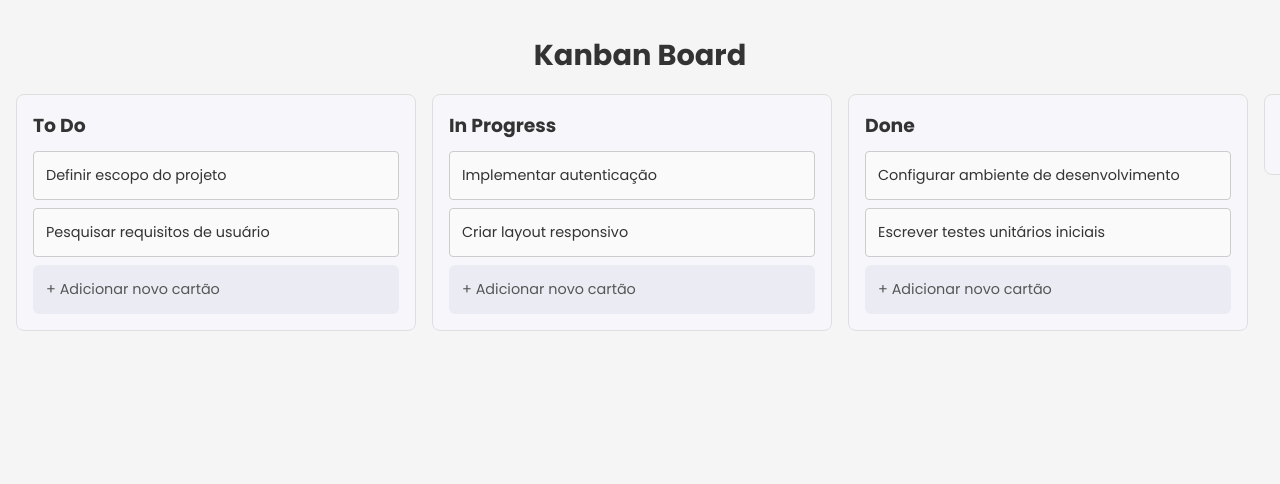
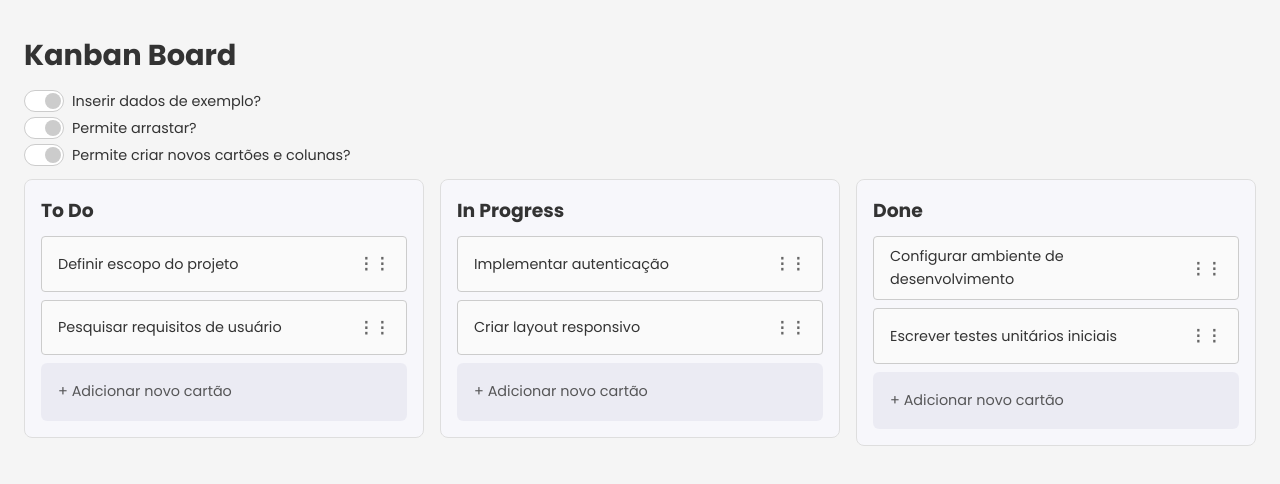
Before and after one commit to lucaspanizio/kanban, a React (Vite) app: page / in a window 1280 px wide. Shown: the top 484 px of the page. Built offline with nearby package versions, Linux system fonts and the light colour scheme.

Commit message:
:sparkles: feat: add kanban settings

```diff
--- a/src/app.tsx
+++ b/src/app.tsx
@@ -1,32 +1,70 @@
 import isPropValid from '@emotion/is-prop-valid'
 import { StyleSheetManager } from 'styled-components'
+import { useState } from 'react'
 
 import { Kanban } from '@/components/kanban'
+import { Switch } from '@/components/switch'
 import { GlobalStyle } from '@/global/styles'
 
-const mockData = {
-  'To Do': [
+const mockData = [
+  {
+    title: 'To Do',
+    cards: [
       { id: '1', title: 'Definir escopo do projeto' },
       { id: '2', title: 'Pesquisar requisitos de usuário' },
     ],
-  'In Progress': [
+  },
+  {
+    title: 'In Progress',
+    cards: [
       { id: '3', title: 'Implementar autenticação' },
       { id: '4', title: 'Criar layout responsivo' },
     ],
-  Done: [
+  },
+  {
+    title: 'Done',
+    cards: [
       { id: '5', title: 'Configurar ambiente de desenvolvimento' },
       { id: '6', title: 'Escrever testes unitários iniciais' },
     ],
-}
+  },
+]
 
 export function App() {
+  const [isSortable, setIsSortable] = useState(true)
+  const [allowInclusion, setAllowInclusion] = useState(true)
+  const [wantInitialData, setWantInitialData] = useState(true)
+
   return (
     <StyleSheetManager enableVendorPrefixes shouldForwardProp={isPropValid}>
       <GlobalStyle />
 
       <main>
         <h1>Kanban Board</h1>
-        <Kanban initialData={mockData} isSortable={false} allowInclusion={true} />
+
+        <div className="settings">
+          <Switch
+            label="Inserir dados de exemplo?"
+            isChecked={wantInitialData}
+            onChange={() => setWantInitialData((prevState) => !prevState)}
+          />
+          <Switch
+            label="Permite arrastar?"
+            isChecked={isSortable}
+            onChange={() => setIsSortable((prevState) => !prevState)}
+          />
+          <Switch
+            label="Permite criar novos cartões e colunas?"
+            isChecked={allowInclusion}
+            onChange={() => setAllowInclusion((prevState) => !prevState)}
+          />
+        </div>
+
+        <Kanban
+          initialData={wantInitialData ? mockData : undefined}
+          isSortable={isSortable}
+          allowInclusion={allowInclusion}
+        />
       </main>
     </StyleSheetManager>
   )
--- a/src/components/kanban/index.tsx
+++ b/src/components/kanban/index.tsx
@@ -7,28 +7,31 @@ import {
   DragStartEvent,
   KeyboardSensor,
   PointerSensor,
-  UniqueIdentifier,
   useSensor,
   useSensors,
 } from '@dnd-kit/core'
 import { restrictToWindowEdges } from '@dnd-kit/modifiers'
 import { arrayMove, sortableKeyboardCoordinates } from '@dnd-kit/sortable'
-import { useCallback, useState } from 'react'
+import { useCallback, useEffect, useState } from 'react'
 
-import { Card, type CardType } from './card'
 import { Column } from './column'
 import { NewColumn } from './new-column'
+import { Card, type CardType } from './card'
+import { findColumnIndex, getDragMeta, updateColumns, withValidDrag } from './settings'
 
-export type Columns = Record<string, CardType[]>
+export type ColumnType = {
+  title: string
+  cards: CardType[]
+}
 
 interface KanbanProps {
-  initialData?: Columns
+  initialData?: ColumnType[]
   isSortable?: boolean
   allowInclusion?: boolean
 }
 
-export const Kanban = ({ initialData = {}, isSortable = true, allowInclusion = true }: KanbanProps) => {
-  const [columns, setColumns] = useState<Columns>(initialData)
+export const Kanban = ({ initialData = [], isSortable = true, allowInclusion = true }: KanbanProps) => {
+  const [columns, setColumns] = useState<ColumnType[]>(initialData)
   const [activeId, setActiveId] = useState<string | null>(null)
 
   const sensors = useSensors(
@@ -45,13 +48,10 @@ export const Kanban = ({ initialData = {}, isSortable = true, allowInclusion = t
   const handleDragOver = useCallback(
     (event: DragOverEvent) => {
       withValidDrag(event, ({ activeId, overId }) => {
-        const { fromColId, toColId, isSameColumn } = getDragMeta(columns, activeId, overId)
+        const { fromColIndex, toColIndex, isSameColumn } = getDragMeta(columns, activeId, overId)
 
         if (!isSameColumn) {
-          setColumns((prev) => ({
-            ...prev,
-            ...updateColumns(prev, fromColId, toColId, activeId, overId),
-          }))
+          setColumns((prev) => updateColumns(prev, fromColIndex, toColIndex, activeId, overId))
         }
       })
     },
@@ -63,18 +63,21 @@ export const Kanban = ({ initialData = {}, isSortable = true, allowInclusion = t
       setActiveId(null)
 
       withValidDrag(event, ({ activeId, overId }) => {
-        const { toColId, isSameColumn } = getDragMeta(columns, activeId, overId)
+        const { toColIndex, isSameColumn } = getDragMeta(columns, activeId, overId)
 
         if (isSameColumn) {
           setColumns((prev) => {
-            const items = [...prev[toColId]]
-            const oldIndex = items.findIndex((c) => c.id === activeId)
-            const newIndex = items.findIndex((c) => c.id === overId)
+            const newColumns = [...prev]
+            const cards = [...newColumns[toColIndex].cards]
+            const oldIndex = cards.findIndex((c) => c.id === activeId)
+            const newIndex = cards.findIndex((c) => c.id === overId)
 
-            return {
-              ...prev,
-              [toColId]: arrayMove(items, oldIndex, newIndex),
+            newColumns[toColIndex] = {
+              ...newColumns[toColIndex],
+              cards: arrayMove(cards, oldIndex, newIndex),
             }
+
+            return newColumns
           })
         }
       })
@@ -83,19 +86,19 @@ export const Kanban = ({ initialData = {}, isSortable = true, allowInclusion = t
   )
 
   const handleAddColumn = useCallback((title: string) => {
-    setColumns((prev) => ({
-      ...prev,
-      [title]: [],
-    }))
+    setColumns((prev) => [...prev, { title, cards: [] }])
   }, [])
 
-  const handleAddCard = useCallback((colId: string, title: string) => {
+  const handleAddCard = useCallback((colTitle: string, title: string) => {
     const newCard: CardType = { id: `${Date.now()}-${Math.random()}`, title }
-    setColumns((prev) => ({
-      ...prev,
-      [colId]: [...prev[colId], newCard],
-    }))
+    setColumns((prev) => prev.map((col) => (col.title === colTitle ? { ...col, cards: [...col.cards, newCard] } : col)))
   }, [])
+
+  useEffect(() => {
+    if (initialData) {
+      setColumns(initialData)
+    }
+  }, [initialData])
 
   return (
     <DndContext
@@ -109,12 +112,12 @@ export const Kanban = ({ initialData = {}, isSortable = true, allowInclusion = t
       })}
     >
       <div className="container">
-        {Object.keys(columns).map((colId) => (
+        {columns.map((col) => (
           <Column
-            key={colId}
-            id={colId}
-            title={colId}
-            cards={columns[colId]}
+            key={col.title}
+            id={col.title}
+            title={col.title}
+            cards={col.cards}
             isSortable={isSortable}
             allowInclusion={allowInclusion}
             onAddCard={handleAddCard}
@@ -126,8 +129,10 @@ export const Kanban = ({ initialData = {}, isSortable = true, allowInclusion = t
         <DragOverlay>
           {activeId !== null &&
             (() => {
-              const col = findColumnId(columns, activeId)!
-              const card = columns[col].find((c) => c.id === activeId)!
+              const colIndex = findColumnIndex(columns, activeId)
+              if (colIndex === -1) return null
+              const card = columns[colIndex].cards.find((c) => c.id === activeId)
+              if (!card) return null
               return <Card id={card.id} title={card.title} isSortable={isSortable} />
             })()}
         </DragOverlay>
@@ -135,45 +140,3 @@ export const Kanban = ({ initialData = {}, isSortable = true, allowInclusion = t
     </DndContext>
   )
 }
-
-function withValidDrag<T extends DragOverEvent | DragEndEvent>(
-  event: T,
-  callback: (ids: { activeId: string; overId: UniqueIdentifier }) => void,
-) {
-  const { active, over } = event
-  if (!over || active.id === over.id) return
-
-  callback({ activeId: active.id as string, overId: over.id })
-}
-
-function getDragMeta(columns: Columns, activeId: string, overId: UniqueIdentifier) {
-  const fromColId = findColumnId(columns, activeId)!
-  const toColId = findColumnId(columns, overId)!
-
-  return { fromColId, toColId, isSameColumn: fromColId === toColId }
-}
-
-function updateColumns(columns: Columns, fromCol: string, toCol: string, activeId: string, overId: UniqueIdentifier) {
-  const sourceItems = [...columns[fromCol]]
-  const destItems = Array.isArray(columns[toCol]) ? [...columns[toCol]] : []
-
-  // Remove o card da coluna origem
-  const idx = sourceItems.findIndex((c) => c.id === activeId)
-  const [moved] = sourceItems.splice(idx, 1)
-
-  // Determina a posição do card na coluna destino
-  const overIndex = destItems.findIndex((c) => c.id === overId)
-  const insertAt = overIndex === -1 ? destItems.length : overIndex + 1
-
-  destItems.splice(insertAt, 0, moved)
-
-  return {
-    [fromCol]: sourceItems,
-    [toCol]: destItems,
-  }
-}
-
-function findColumnId(columns: Columns, id: number | string) {
-  if (typeof id === 'string' && Object.keys(columns).includes(id)) return id
-  return Object.keys(columns).find((colId) => columns[colId].some((card) => card.id === id))
-}
--- /dev/null
+++ b/src/components/kanban/settings.ts
@@ -0,0 +1,52 @@
+import { DragEndEvent, DragOverEvent, UniqueIdentifier } from '@dnd-kit/core'
+import { ColumnType } from '.'
+
+export function withValidDrag<T extends DragOverEvent | DragEndEvent>(
+  event: T,
+  callback: (ids: { activeId: string; overId: UniqueIdentifier }) => void,
+) {
+  const { active, over } = event
+  if (!over || active.id === over.id) return
+
+  callback({ activeId: active.id as string, overId: over.id })
+}
+
+export function findColumnIndex(columns: ColumnType[], cardId: number | string) {
+  return columns.findIndex((col) => col.cards.some((card) => card.id === cardId))
+}
+
+export function getDragMeta(columns: ColumnType[], activeId: string, overId: UniqueIdentifier) {
+  const fromColIndex = findColumnIndex(columns, activeId)
+  const toColIndex = findColumnIndex(columns, overId)
+
+  return {
+    fromColIndex,
+    toColIndex,
+    isSameColumn: fromColIndex === toColIndex,
+  }
+}
+
+export function updateColumns(
+  columns: ColumnType[],
+  fromColIndex: number,
+  toColIndex: number,
+  activeId: string,
+  overId: UniqueIdentifier,
+) {
+  const newColumns = [...columns]
+  const sourceCards = [...newColumns[fromColIndex].cards]
+  const destCards = [...newColumns[toColIndex].cards]
+
+  const cardIndex = sourceCards.findIndex((c) => c.id === activeId)
+  const [movedCard] = sourceCards.splice(cardIndex, 1)
+
+  const overIndex = destCards.findIndex((c) => c.id === overId)
+  const insertAt = overIndex === -1 ? destCards.length : overIndex + 1
+
+  destCards.splice(insertAt, 0, movedCard)
+
+  newColumns[fromColIndex] = { ...newColumns[fromColIndex], cards: sourceCards }
+  newColumns[toColIndex] = { ...newColumns[toColIndex], cards: destCards }
+
+  return newColumns
+}
--- /dev/null
+++ b/src/components/switch/index.tsx
@@ -0,0 +1,31 @@
+import { KeyboardEvent } from 'react'
+
+import * as S from './styles'
+
+interface Props {
+  label: string
+  isChecked: boolean
+  onChange: () => void
+}
+
+export const Switch = ({ label, isChecked, onChange }: Props) => {
+  function handleClick() {
+    onChange()
+  }
+
+  function handleKeyDown(e: KeyboardEvent<HTMLDivElement>) {
+    if (e.key === 'Enter' || e.key === ' ') {
+      e.preventDefault()
+      handleClick()
+    }
+  }
+
+  return (
+    <S.Wrapper>
+      <S.Switch role="checkbox" tabIndex={0} aria-checked={isChecked} onClick={handleClick} onKeyDown={handleKeyDown}>
+        <S.Ball checked={isChecked} />
+      </S.Switch>
+      <span>{label}</span>
+    </S.Wrapper>
+  )
+}
--- /dev/null
+++ b/src/components/switch/styles.ts
@@ -0,0 +1,44 @@
+import { styled, css } from 'styled-components'
+
+export const Wrapper = styled.div`
+  display: flex;
+  gap: 0.5rem;
+`
+
+export const Switch = styled.div`
+  position: relative;
+  display: inline-flex;
+  align-items: center;
+
+  border: 12px;
+  background-color: #fff;
+  border: 1px solid #ccc;
+  cursor: pointer;
+  transition: background-color 0.3s ease;
+  box-sizing: border-box;
+
+  width: 40px;
+  height: 22px;
+  border-radius: 12px;
+`
+
+export const Ball = styled.div<{
+  checked: boolean
+}>`
+  position: absolute;
+  top: 50%;
+  transform: translateY(-50%);
+  background-color: white;
+  border-radius: 50%;
+  transition: left 0.2s ease;
+  pointer-events: none;
+
+  ${({ checked }) => {
+    return css`
+      width: 16px;
+      height: 16px;
+      background-color: #ccc;
+      left: ${checked ? css`calc(100% - 16px - 2.5px)` : '2.5px'};
+    `
+  }}
+`
--- a/src/global/styles.ts
+++ b/src/global/styles.ts
@@ -14,9 +14,9 @@ export const GlobalStyle = createGlobalStyle`
   }
 
   body {
-    font-size: 0.9rem;
     color: #333;
     background-color: #f5f5f5;
+    font-size: 0.9rem;
   }
 
   a, button {
@@ -25,13 +25,15 @@ export const GlobalStyle = createGlobalStyle`
   }
 
   main {
-    display: flex;
-    flex-direction: column;
-    align-items: center;
-    height: 100vh;
+    height: calc(100vh - 160px);
+    padding-top: 32px;
+    padding-inline: 24px;
 
-    h1 {
-      margin-top: 32px;
+    div.settings {
+      display: flex;
+      flex-direction: column;
+      margin-block: 0.75rem;
+      row-gap: 4px;
     }
   }
 
@@ -40,7 +42,9 @@ export const GlobalStyle = createGlobalStyle`
     flex-wrap: nowrap;
     width: 100%;
     gap: 16px;
-    padding: 16px;
+    height: 100%;
+    padding-bottom: 32px;
+    padding-right: 32px;
     overflow-y: none;
     overflow-x: auto;
   }
```
Lines whose indentation alone changed are shown as unchanged.
